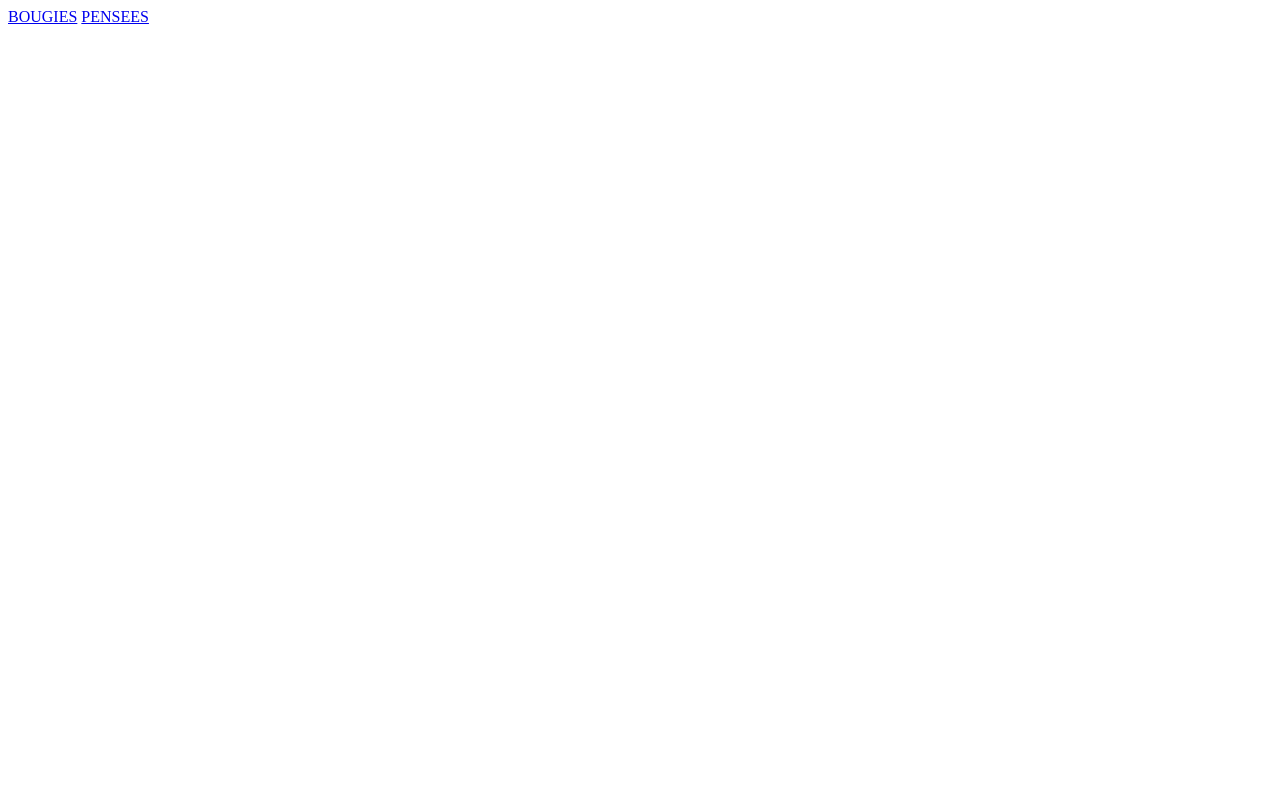
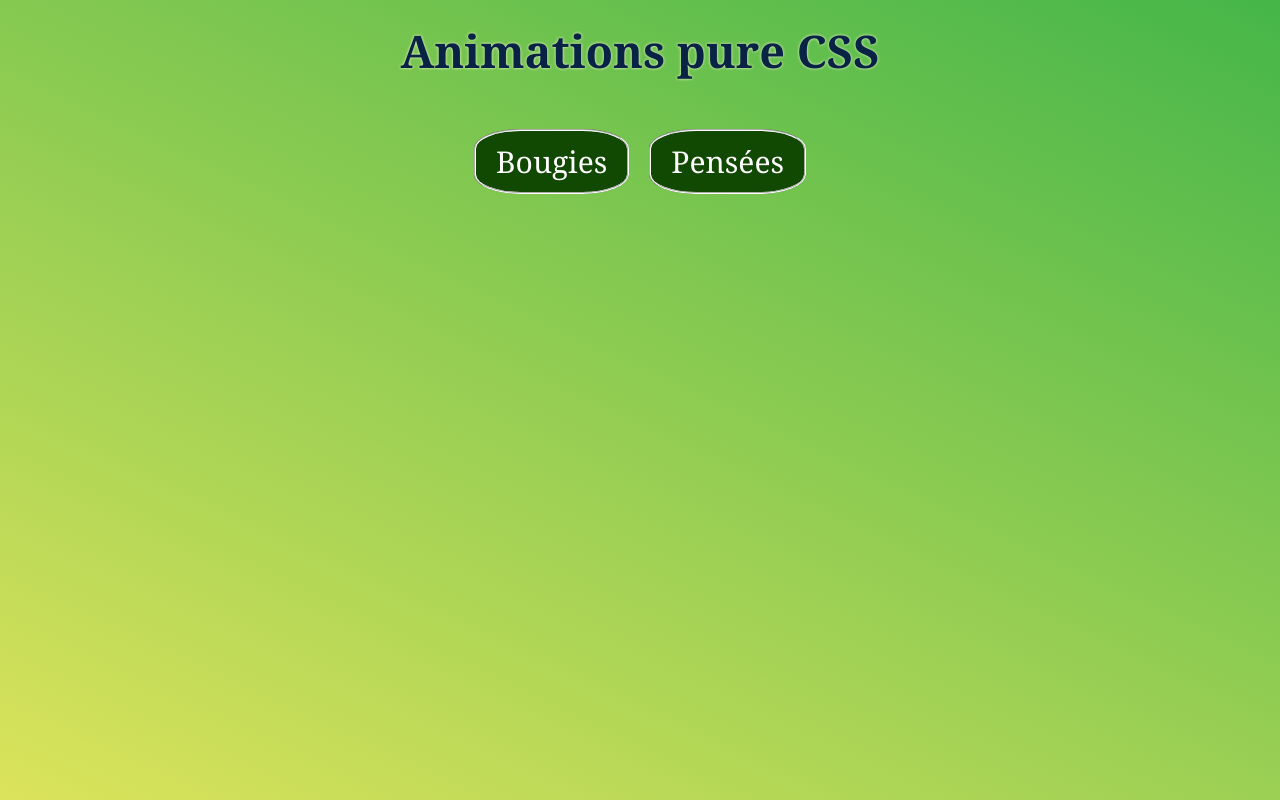
Before and after one commit to sophieanimation/sophieanimation.github.io, a plain HTML site: page index.html in a window 1280 px wide. Drawn offline with Linux system fonts and the light colour scheme.

Commit message:
css page d'accueil

```diff
--- /dev/null
+++ b/css/style.css
@@ -0,0 +1,43 @@
+*{
+    padding: 0;
+    margin: 0;
+    box-sizing: border-box;
+}
+body{
+    width: 100vw;
+    height: 100vh;
+    background-image: linear-gradient(25deg,#dce35b,#45b649);
+    font-family:Cambria, Cochin, Georgia, Times, 'Times New Roman', serif ;
+}
+h1{
+    text-align: center;
+    color: #092344;
+    text-shadow: 0px 0px 3px cornsilk;
+
+    font-size: 45px;
+    padding-top:20px ;
+
+}
+ul{
+    list-style: none;
+    display: flex;
+    margin: 50px;
+    justify-content: center;
+}
+li{
+    margin: 10px;
+}
+a{
+    text-decoration: none;
+    font-size: 30px;
+    color: #ffffff;
+    background-color: rgb(17, 72,2);
+    border: groove 2px #ffffff;
+    border-radius: 30%;
+    padding: 10px 20px;
+}
+
+a:hover{color: rgb(17, 72,2) ;
+    background-color: #ffffff;
+    border: groove 2px rgb(17, 72,2);
+}
--- a/index.html
+++ b/index.html
@@ -1,2 +1,18 @@
-<a href="bougie/index.html">BOUGIES</a>
-<a href="carte/index.html">PENSEES</a>
+<!DOCTYPE html>
+<html>
+<head>
+    <meta charset='utf-8'>
+    <meta http-equiv='X-UA-Compatible' content='IE=edge'>
+    <title>Animation CSS</title>
+    <meta name='viewport' content='width=device-width, initial-scale=1'>
+    <link rel='stylesheet' type='text/css' media='screen' href='./css/style.css'>
+    <script src='main.js'></script>
+</head>
+<body>
+    <h1>Animations pure CSS </h1>
+    <ul>
+        <li><a href="bougie/index.html">Bougies</a></li>
+        <li><a href="carte/index.html">Pensées</a></li>
+    </ul>
+</body>
+</html>
```
